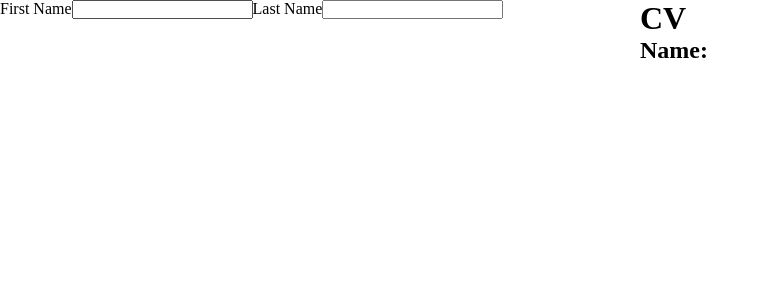
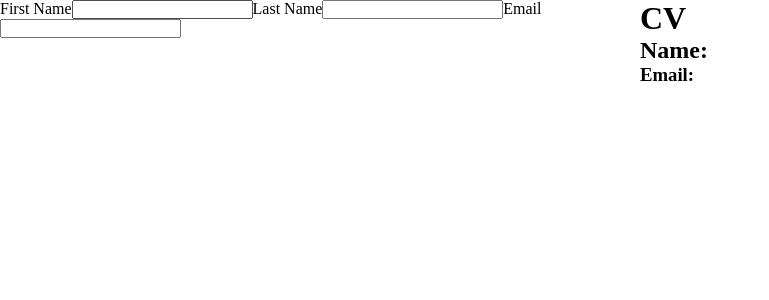
Before and after one commit to Fabi0o/CV-application, a React (Vite) app: page / in a window 1280 px wide. Shown: the top 300 px of the page, without its empty margins (0-769 px from the left). Built offline with nearby package versions, Linux system fonts and the light colour scheme.

Commit message:
add input fot email and functionality to display it onto CV

```diff
--- a/src/App.tsx
+++ b/src/App.tsx
@@ -6,6 +6,7 @@ import { useState } from "react";
 function App() {
   const [firstName, setFirstName] = useState("");
   const [lastName, setLastName] = useState("");
+  const [email, setEmail] = useState("");
 
   return (
     <div className={style.container}>
@@ -14,8 +15,10 @@ function App() {
         setFirstName={setFirstName}
         lastName={lastName}
         setLastName={setLastName}
+        email={email}
+        setEmail={setEmail}
       />
-      <CV firstName={firstName} lastName={lastName} />
+      <CV firstName={firstName} lastName={lastName} email={email} />
     </div>
   );
 }
--- a/src/components/CV.tsx
+++ b/src/components/CV.tsx
@@ -1,12 +1,15 @@
 type Props = {
   firstName: string;
   lastName: string;
+  email: string;
 };
-const CV: React.FC<Props> = ({ firstName, lastName }) => {
+
+const CV: React.FC<Props> = ({ firstName, lastName, email }) => {
   return (
     <div>
       <h1>CV</h1>
       <h2>Name: {`${firstName} ${lastName}`}</h2>
+      <h3>Email: {email}</h3>
     </div>
   );
 };
--- a/src/components/Form.tsx
+++ b/src/components/Form.tsx
@@ -3,12 +3,16 @@ type Props = {
   setFirstName: React.Dispatch<React.SetStateAction<string>>;
   lastName: string;
   setLastName: React.Dispatch<React.SetStateAction<string>>;
+  email: string;
+  setEmail: React.Dispatch<React.SetStateAction<string>>;
 };
 const Form: React.FC<Props> = ({
   firstName,
   setFirstName,
   lastName,
   setLastName,
+  email,
+  setEmail,
 }) => {
   return (
     <form>
@@ -26,6 +30,13 @@ const Form: React.FC<Props> = ({
         value={lastName}
         onChange={(e) => setLastName(e.target.value)}
       />
+      <label htmlFor="email">Email</label>
+      <input
+        type="email"
+        id="email"
+        value={email}
+        onChange={(e) => setEmail(e.target.value)}
+      />
     </form>
   );
 };
```
